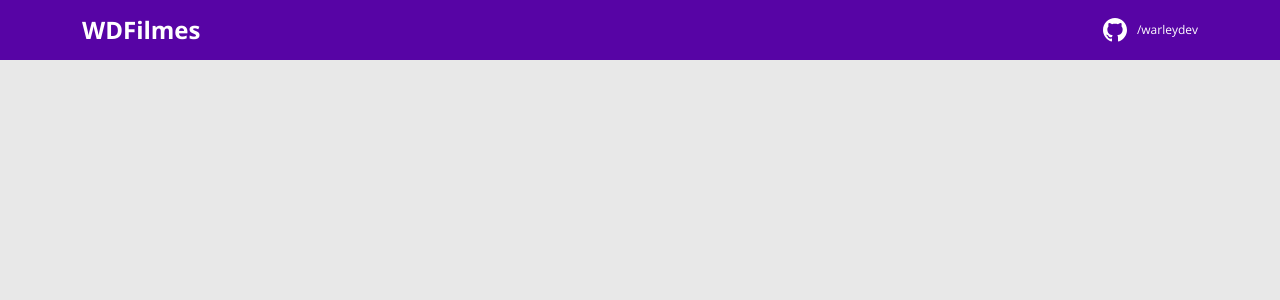
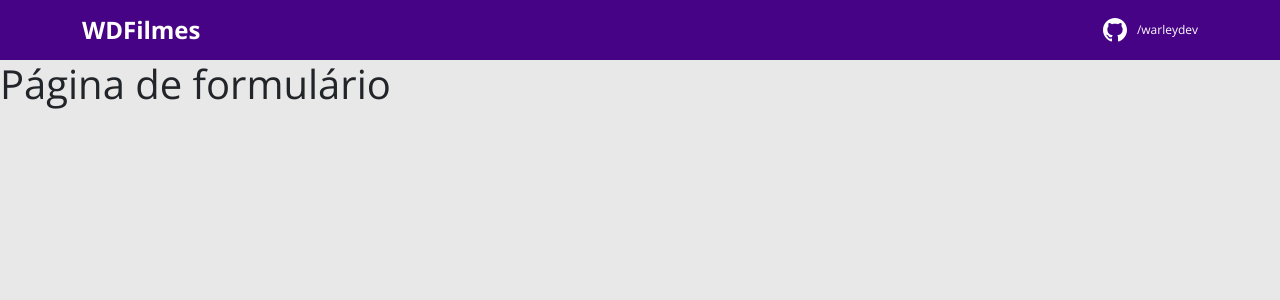
Before and after one commit to warleydev/aplicacao-spring-react, a React (Create React App) app in the folder frontend/: page /form/1 in a window 1280 px wide. Shown: the top 300 px of the page. Built offline with nearby package versions, Linux system fonts and the light colour scheme.

Commit message:
Adicionando as rotas para outras páginas

```diff
--- a/frontend/package.json
+++ b/frontend/package.json
@@ -10,9 +10,11 @@
     "@types/node": "^16.7.13",
     "@types/react": "^18.0.0",
     "@types/react-dom": "^18.0.0",
+    "@types/react-router-dom": "5.3.2",
     "bootstrap": "5.1.3",
     "react": "^18.2.0",
     "react-dom": "^18.2.0",
+    "react-router-dom": "6.2.1",
     "react-scripts": "5.0.1",
     "typescript": "^4.4.2",
     "web-vitals": "^2.1.0"
--- a/frontend/src/App.tsx
+++ b/frontend/src/App.tsx
@@ -1,8 +1,23 @@
-import Navbar from "./components/Navbar";
+import {
+  BrowserRouter,
+  Routes,
+  Route
+} from "react-router-dom";
+import Listing from 'pages/Listing';
+import Form from 'pages/Form';
+import Navbar from "components/Navbar";
 
 function App() {
   return (
-    <Navbar/>
+    <BrowserRouter>
+      <Navbar />
+      <Routes>
+        <Route path="/" element={<Listing />} />
+        <Route path="/form">
+          <Route path=":movieId" element={<Form />} />
+        </Route>
+      </Routes>
+    </BrowserRouter>
   );
 }
 
--- a/frontend/src/components/Navbar/index.tsx
+++ b/frontend/src/components/Navbar/index.tsx
@@ -7,7 +7,7 @@ function Navbar(){
       <nav className='container'>
         <div className='wfilme-nav-content'>
           <h1>WDFilmes</h1>
-          <a href="https://github.com/warleydev">
+          <a href="https://github.com/warleydev" target='_blank' rel="noreferrer">
             <div className='wfilme-contact-container'>
               <GithubIcon />
               <p className="wfilme-contact-link">/warleydev</p>
--- a/frontend/src/index.css
+++ b/frontend/src/index.css
@@ -1,7 +1,7 @@
 @import url('https://fonts.googleapis.com/css2?family=Open+Sans:wght@400;700&display=swap');
 
 :root {
-  --color-primary: #5704a5;
+  --color-primary: #470386;
 }
 
 * {
--- /dev/null
+++ b/frontend/src/pages/Form/index.tsx
@@ -0,0 +1,6 @@
+function Form(){
+  return(
+    <h1>Página de formulário</h1>
+  );
+}
+export default Form;
--- /dev/null
+++ b/frontend/src/pages/Listing/index.tsx
@@ -0,0 +1,6 @@
+function Listng(){
+  return(
+    <h1>Página de listagem</h1>
+  );
+}
+export default Listng;
```
Also changed, not shown: 1 other file (tests, documents, lock files or other folders).
